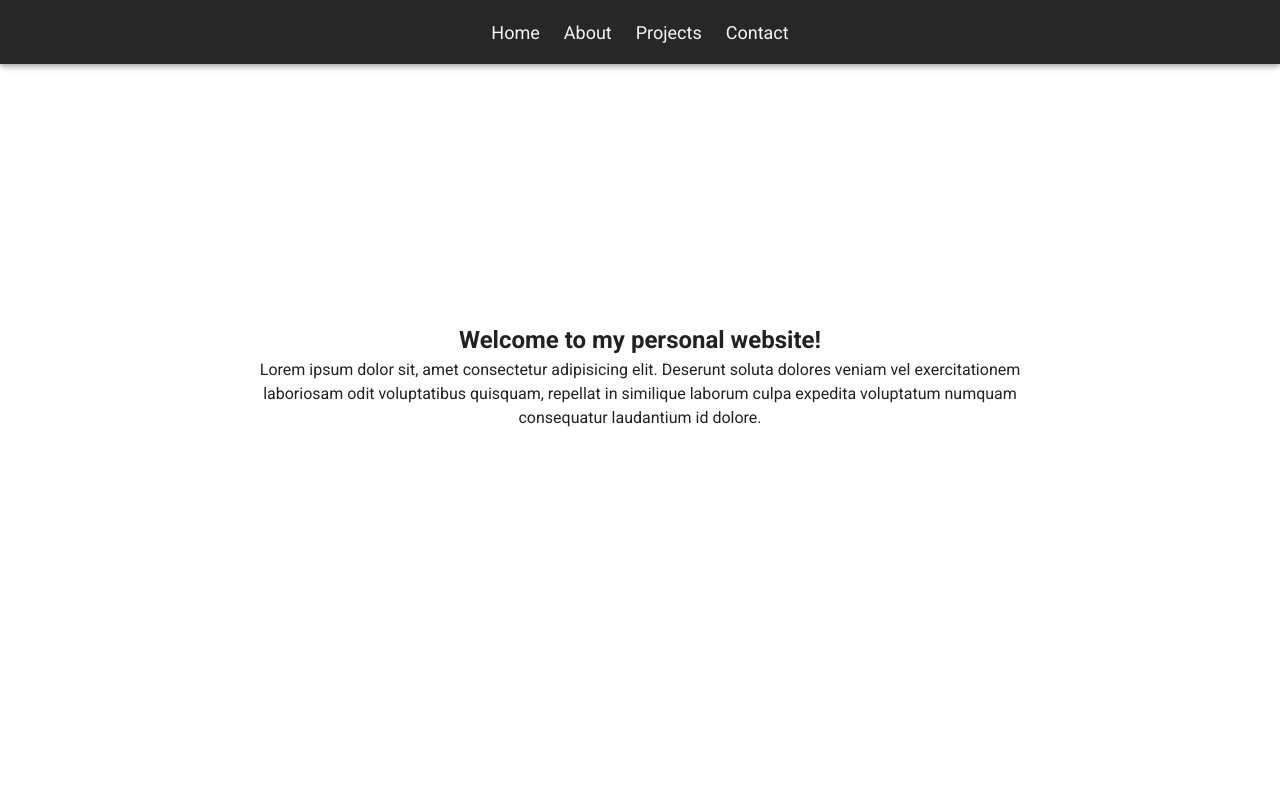
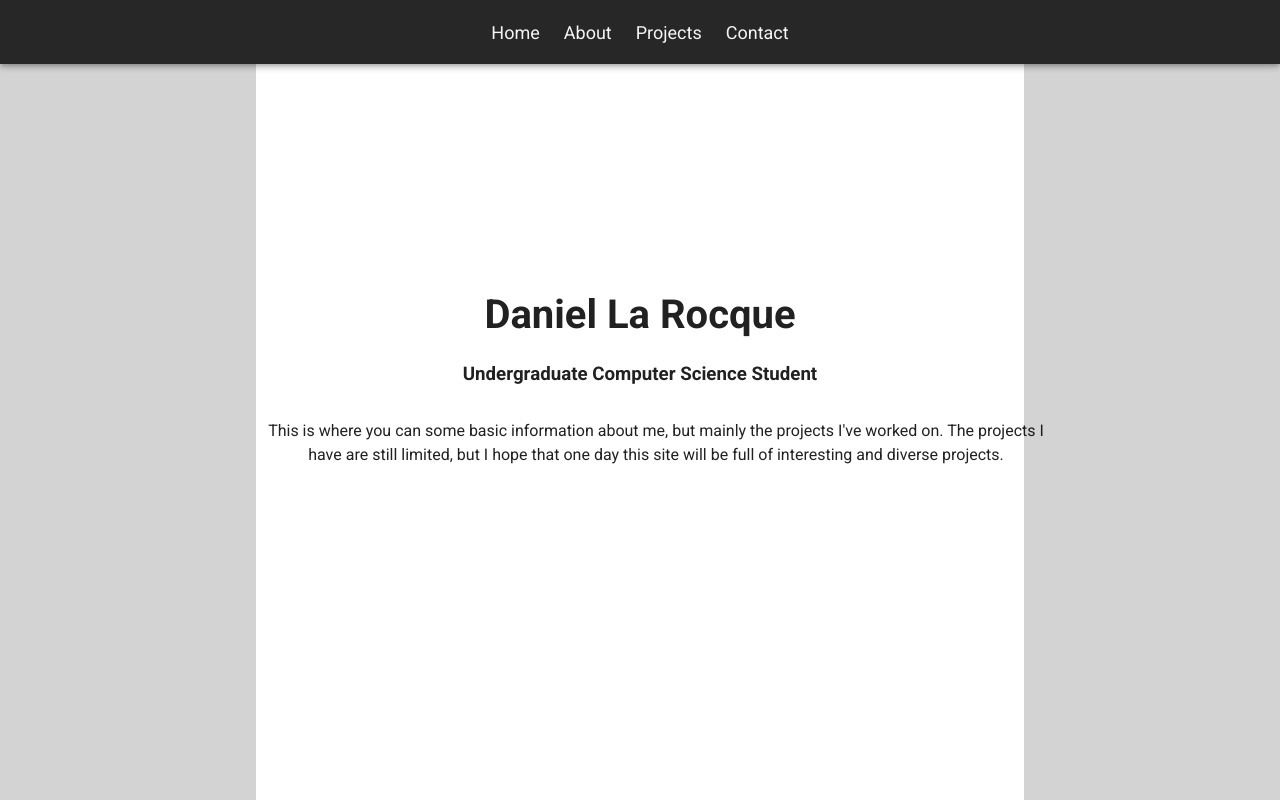
Before and after one commit to dlarocque/personal-site, a Vue app: page /#/ in a window 1280 px wide. Shown: the top 800 px of the page. Built offline with nearby package versions, Linux system fonts and the light colour scheme.

Commit message:
Changed content look

```diff
--- a/src/App.vue
+++ b/src/App.vue
@@ -2,13 +2,13 @@
   <v-app>
     <v-main>
       <NavigationBar />
-      <Home />
-      <About />
-      <Projects />
-      <Contact />
-      <transition name="smooth">
-        <router-view />
-      </transition>
+      <div class="content">
+        <Home />
+        <About />
+        <Projects />
+        <Contact />
+      </div>
+      <router-view />
     </v-main>
   </v-app>
 </template>
@@ -33,4 +33,8 @@ export default {
 html {
   scroll-behavior: smooth;
 }
+
+.content {
+  background-color: lightgray;
+}
 </style>
--- a/src/views/Home.vue
+++ b/src/views/Home.vue
@@ -1,11 +1,11 @@
 <template>
   <section id="home">
-    <h1>Welcome to my personal website!</h1>
+    <h1>Daniel La Rocque</h1>
+    <h3>Undergraduate Computer Science Student</h3>
     <p>
-      Lorem ipsum dolor sit, amet consectetur adipisicing elit. Deserunt soluta
-      dolores veniam vel exercitationem laboriosam odit voluptatibus quisquam,
-      repellat in similique laborum culpa expedita voluptatum numquam
-      consequatur laudantium id dolore.
+      This is where you can some basic information about me, but mainly the
+      projects I've worked on. The projects I have are still limited, but I hope
+      that one day this site will be full of interesting and diverse projects.
     </p>
   </section>
 </template>
@@ -24,8 +24,20 @@ section {
   align-items: center;
   justify-content: center;
   text-align: center;
-  width: 100%;
+  width: 60%;
   height: 80vh;
+  background-color: white;
+  margin-left: auto;
+  margin-right: auto;
+}
+
+h1 {
+  font-size: 40px;
+  margin-bottom: 15px;
+}
+
+h3 {
+  margin-bottom: 30px;
 }
 
 p {
```
